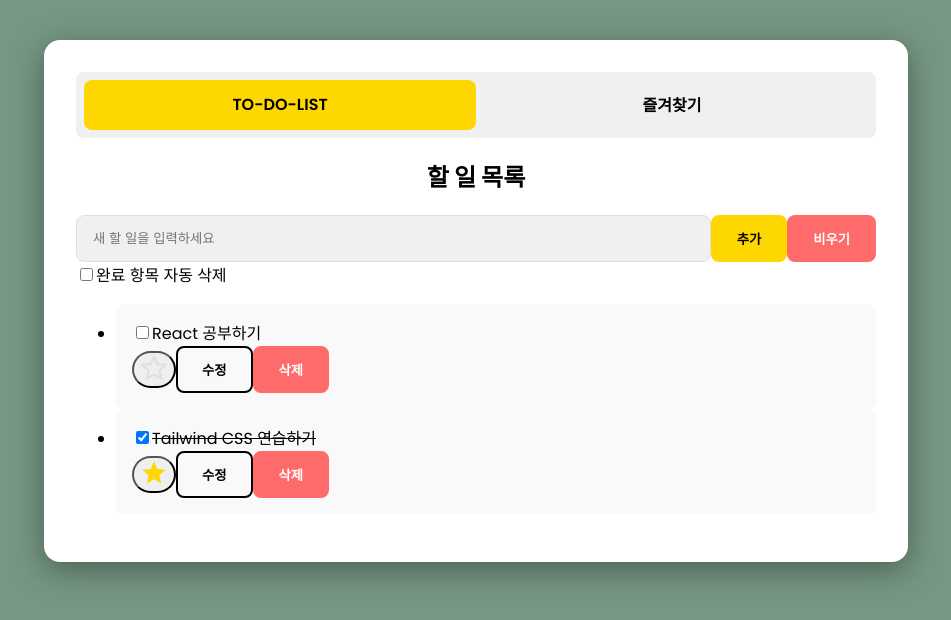
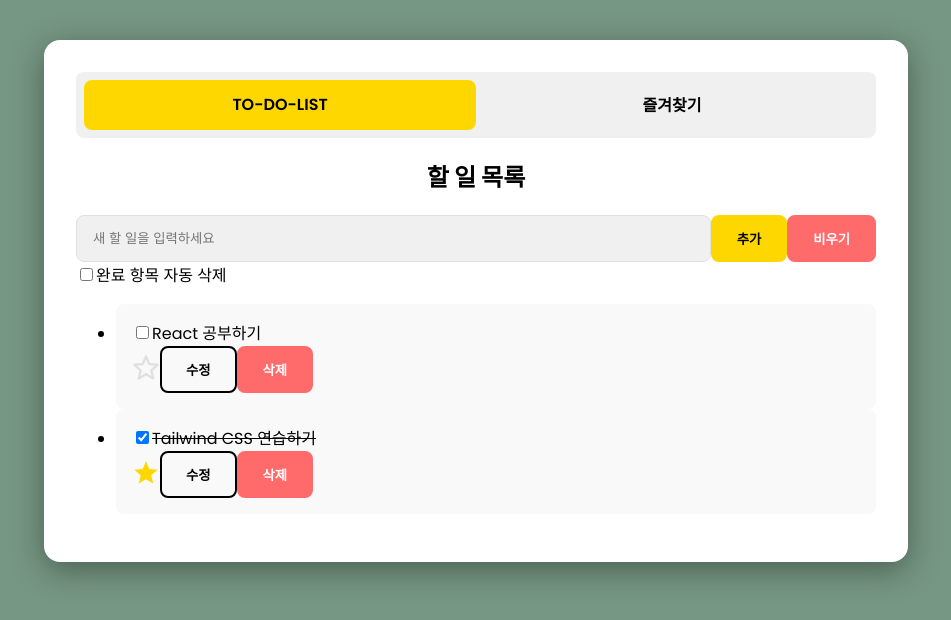
Before and after one commit to khs61254/Favorites_and_To-do-list, a React (Vite) app in the folder Favorites_and_To-do-list/: page / in a window 1280 px wide. Shown: the top 620 px of the page, without its empty margins (164-1115 px from the left). Built offline with nearby package versions, Linux system fonts and the light colour scheme.

Commit message:
투두리스트의 별 디자인 변경

```diff
--- a/Favorites_and_To-do-list/src/ModernDesign.css
+++ b/Favorites_and_To-do-list/src/ModernDesign.css
@@ -150,3 +150,11 @@ body {
   padding: 1rem;
   border-radius: 0.5rem;
 }
+
+.icon-btn {
+  background-color: transparent;
+  border: none;
+  padding: 0;
+  margin: 0;
+  cursor: pointer;
+}
--- a/Favorites_and_To-do-list/src/components/TodoList.jsx
+++ b/Favorites_and_To-do-list/src/components/TodoList.jsx
@@ -174,7 +174,7 @@ const TodoList = () => {
                       e.stopPropagation();
                       toggleImportant(todo.id);
                     }}
-                    className="p-1 rounded-full transition-colors"
+                    className="icon-btn"
                   >
                     {todo.isImportant ? <StarIcon className="star-icon important" /> : <EmptyStarIcon className="star-icon not-important" />}
                   </button>
```
